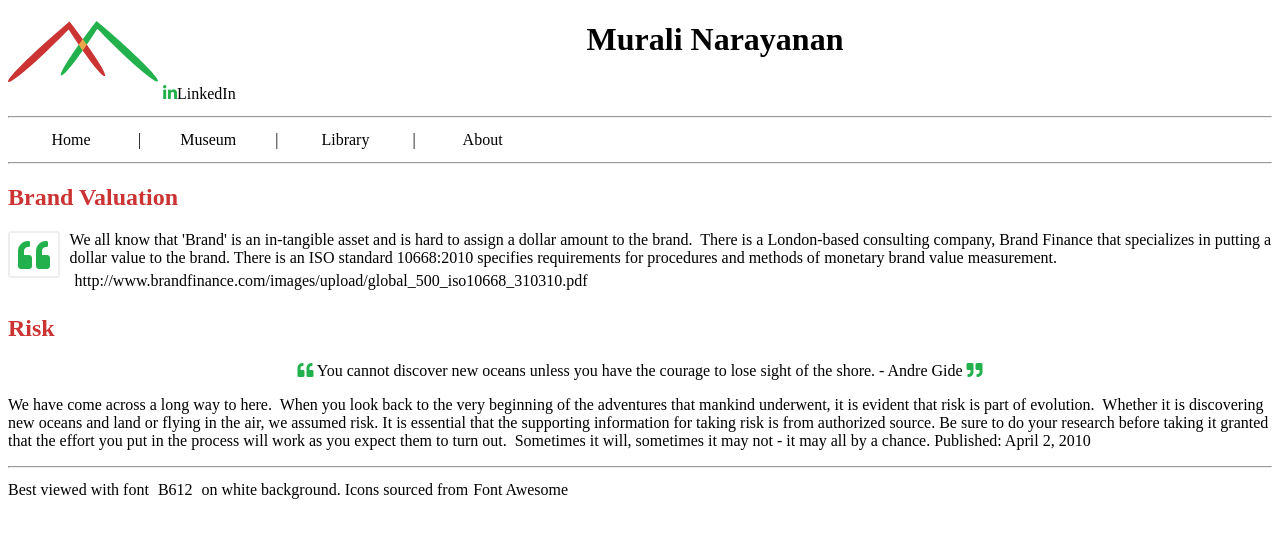
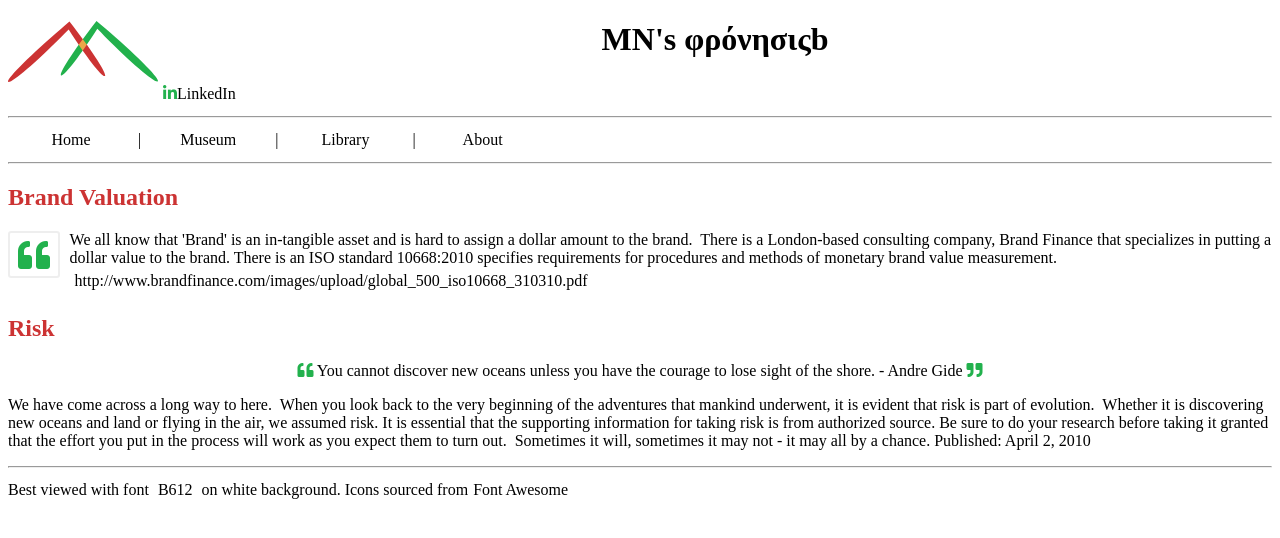
Before and after one commit to muralinarayanan/muralinarayanan.github.io, a Jekyll site: the page built from index.html, in a window 1280 px wide. Shown: the top 538 px of the page. Built offline with Jekyll 4.4.1, drawn with Linux system fonts in a browser that asks for light colours; some web fonts are replaced.

Commit message:
Title change

```diff
--- a/_layouts/default.html
+++ b/_layouts/default.html
@@ -20,7 +20,7 @@
 <body>
 <header>
 <img src="assets/logo6.svg" width="150" alt="logo" style="float:left">
-<h1>Murali Narayanan</h1>
+<h1>MN's φρόνησιςb </h1>
 <a href="https://www.linkedin.com/in/muralinarayanan/"><i class="fab fa-linkedin-in"  style="color:#22b14d;"></i>LinkedIn</a>
 
 <nav>
```
